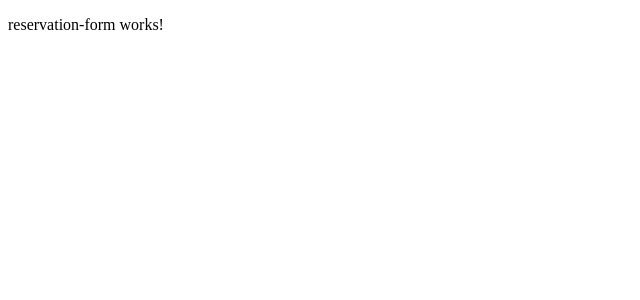
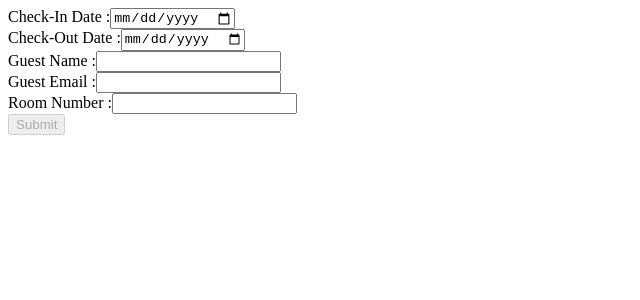
Before and after one commit to lazar360/angular-udemy-hotelreservation-app, an Angular app: page /new in a window 1280 px wide. Shown: the top 300 px of the page, without its empty margins (0-640 px from the left). Built offline with nearby package versions, Linux system fonts and the light colour scheme.

Commit message:
create form validation in reservation.form

```diff
--- a/src/app/reservation-form/reservation-form.component.html
+++ b/src/app/reservation-form/reservation-form.component.html
@@ -1 +1,68 @@
-<p>reservation-form works!</p>
+<form [formGroup]="reservationForm" (ngSubmit)="onSubmit()">
+  <div>
+    <label>Check-In Date :</label>
+    <input type="date" formControlName="checkInDate" />
+    <div
+      *ngIf="
+        reservationForm.get('checkInDate')?.invalid &&
+        reservationForm.get('checkInDate')?.touched
+        "
+    >
+    Check-In Date is required
+    </div>
+  </div>
+
+  <div>
+    <label>Check-Out Date :</label>
+    <input type="date" formControlName="checkOutDate" />
+    <div
+      *ngIf="
+        reservationForm.get('checkOutDate')?.invalid &&
+        reservationForm.get('checkOutDate')?.touched
+        "
+    >
+    Check-Out Date is required
+    </div>
+  </div>
+
+  <div>
+    <label>Guest Name :</label>
+    <input type="text" formControlName="guestName" />
+    <div
+      *ngIf="
+        reservationForm.get('guestName')?.invalid &&
+        reservationForm.get('guestName')?.touched
+        "
+    >
+    Guest Name is required
+    </div>
+  </div>
+
+  <div>
+    <label>Guest Email :</label>
+    <input type="email" formControlName="guestEmail" />
+    <div
+      *ngIf="
+        reservationForm.get('guestEmail')?.invalid &&
+        reservationForm.get('guestEmail')?.touched
+        "
+    >
+    Guest Email is required
+    </div>
+  </div>
+
+  <div>
+    <label>Room Number :</label>
+    <input type="number" formControlName="roomNumber" />
+    <div
+      *ngIf="
+        reservationForm.get('roomNumber')?.invalid &&
+        reservationForm.get('roomNumber')?.touched
+        "
+    >
+    Room Number is required
+    </div>
+  </div>
+
+  <button type="submit" [disabled]="reservationForm.invalid">Submit</button>
+</form>
--- a/src/app/reservation-form/reservation-form.component.ts
+++ b/src/app/reservation-form/reservation-form.component.ts
@@ -1,10 +1,34 @@
-import { Component } from '@angular/core';
+import { Component, OnInit } from '@angular/core';
+import { FormBuilder, FormGroup, Validators } from '@angular/forms';
 
 @Component({
   selector: 'app-reservation-form',
   templateUrl: './reservation-form.component.html',
   styleUrls: ['./reservation-form.component.css']
 })
-export class ReservationFormComponent {
+export class ReservationFormComponent implements OnInit{
 
+  reservationForm: FormGroup = new FormGroup({});
+
+  constructor(private formBuilder: FormBuilder){
+
+  }
+
+  ngOnInit(): void {
+    this.reservationForm = this.formBuilder.group({
+      checkInDate:['', Validators.required],
+      checkOutDate:['', Validators.required],
+      guestName:['', Validators.required],
+      guestEmail:['', [Validators.required, Validators.email]],
+      roomNumber:['', Validators.required]
+
+    })
+  }
+
+  onSubmit() {
+      if(this.reservationForm.valid){
+        console.log("valid");
+
+      }
+    }
 }
--- a/src/app/reservation/reservation.module.ts
+++ b/src/app/reservation/reservation.module.ts
@@ -2,7 +2,7 @@
 import { CommonModule } from '@angular/common';
 import { ReservationFormComponent } from '../reservation-form/reservation-form.component';
 import { ReservationListComponent } from '../reservation-list/reservation-list.component';
-
+import { FormsModule, ReactiveFormsModule } from '@angular/forms';
 
 
 @NgModule({
@@ -11,7 +11,9 @@
     ReservationListComponent
   ],
   imports: [
-    CommonModule
+    CommonModule,
+    FormsModule,
+    ReactiveFormsModule
   ]
 })
 export class ReservationModule { }
```
